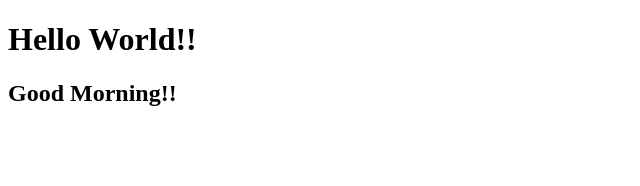
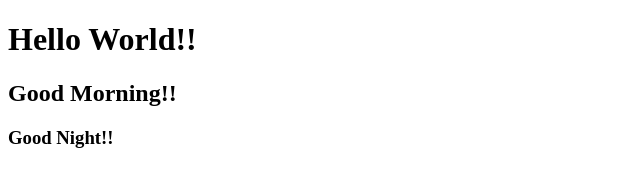
Before and after one commit to Moto-Git/hello, a plain HTML site: page index.html in a window 1280 px wide. Shown: the whole page, without its empty margins (0-640 px from the left). Drawn offline with Linux system fonts and the light colour scheme.

Commit message:
third commit

```diff
--- a/index.html
+++ b/index.html
@@ -10,6 +10,7 @@
 <body>
   <h1>Hello World!!</h1>
   <h2>Good Morning!!</h2>
+  <h3>Good Night!!</h3>
 </body>
 
 </html>
```
